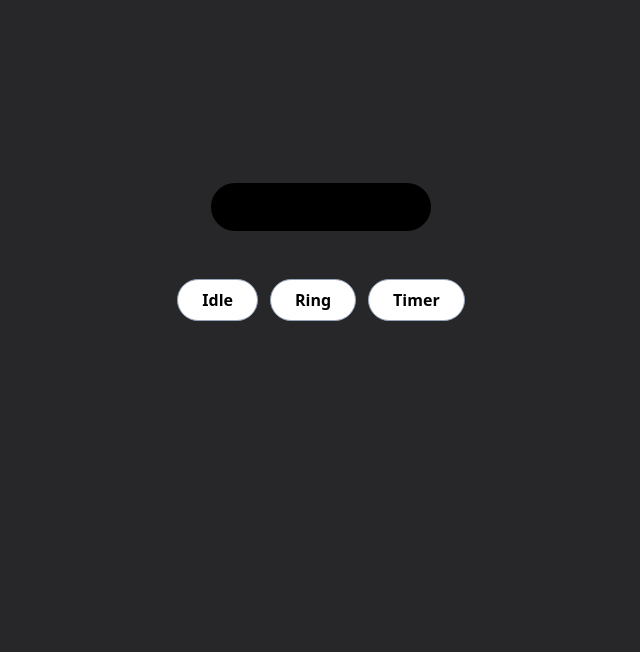
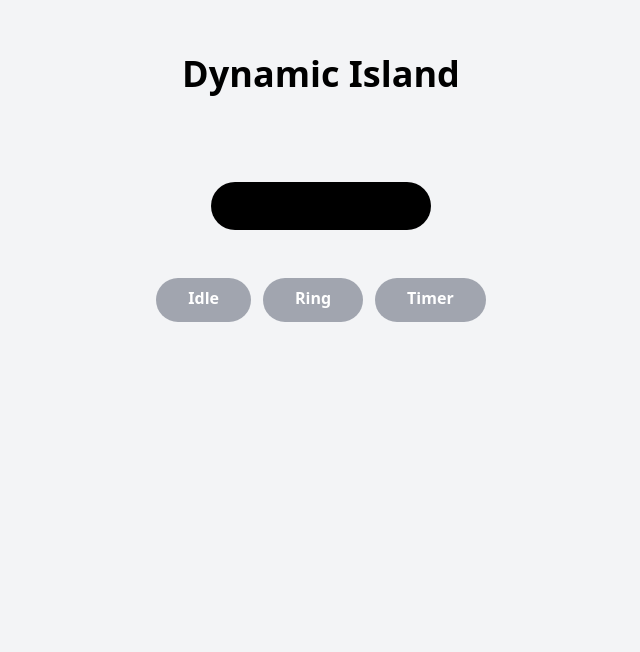
Before and after one commit to Kurniakun17/dynamic-island-clone, a React (Vite) app: page / in a window 1280 px wide. Shown: the part 148-800 px from the top of the page, without its empty margins (319-959 px from the left). Built offline with nearby package versions, Linux system fonts and the light colour scheme.

Commit message:
fix dynamic island clone

```diff
--- a/src/App.jsx
+++ b/src/App.jsx
@@ -8,13 +8,18 @@ import Practice from './screen/Practice';
 const App = () => {
   return (
     <>
-      <div className="bg-zinc-800 min-h-screen p-12 grid place-items-center">
+      <div className="bg-gray-100 min-h-screen p-12 grid place-items-center">
+        <div className="relative w-full">
+          <h1 className="absolute left-1/2 -top-32 -translate-x-1/2  font-bold text-4xl">
+            Dynamic Island
+          </h1>
           <Routes>
             <Route path="/" element={<Framer />} />
             <Route path="/timer" element={<Timer />} />
             <Route path="/practice" element={<Practice />} />
             <Route path="/manual" element={<Manual />} />
           </Routes>
+        </div>
       </div>
 
       {/* Appear on scroll trigger */}
--- a/src/screen/Framer.jsx
+++ b/src/screen/Framer.jsx
@@ -197,7 +197,11 @@ const Framer = () => {
       ]);
     }
   };
-  console.log(`from parents ${state}`);
+
+  function onChangeSet(type) {
+    onClickHandler(type);
+    setState(type);
+  }
 
   return (
     <div className="flex flex-col items-center justify-center gap-12">
@@ -237,7 +241,7 @@ const Framer = () => {
               animate={{ scale: 1 }}
               className="w-full"
             >
-              <Timer state={state} />
+              <Timer state={state} onChangeSet={onChangeSet} />
             </motion.div>
           </AnimatePresence>
         </motion.div>
@@ -250,7 +254,7 @@ const Framer = () => {
             setState('idle');
             onClickHandler('idle');
           }}
-          className="rounded-full bg-white hover:bg-slate-300 duration-300 font-semibold text-black border border-slate-400 p-2 px-6"
+          className="text-white bg-gray-500/60 hover:scale-[0.98] focus:scale-[0.9] duration-300 font-semibold px-8 py-2 pb-3 text-md rounded-full"
         >
           Idle
         </button>
@@ -261,7 +265,7 @@ const Framer = () => {
             onClickHandler('ring');
           }}
           disabled={ringDisabled}
-          className="rounded-full bg-white disabled:bg-slate-400 hover:bg-slate-300 duration-300 font-semibold text-black border border-slate-400 p-2 px-6"
+          className="text-white bg-gray-500/60 hover:scale-[0.98] focus:scale-[0.9] duration-300 font-semibold px-8 py-2 pb-3 text-md rounded-full"
         >
           Ring
         </button>
@@ -271,7 +275,7 @@ const Framer = () => {
             onClickHandler('timer');
           }}
           disabled={ringDisabled}
-          className="rounded-full bg-white disabled:bg-slate-400 hover:bg-slate-300 duration-300 font-semibold text-black border border-slate-400 p-2 px-6"
+          className="text-white bg-gray-500/60 hover:scale-[0.98] focus:scale-[0.9] duration-300 font-semibold px-8 py-2 pb-3  text-md rounded-full"
         >
           Timer
         </button>
--- a/src/screen/Timer.jsx
+++ b/src/screen/Timer.jsx
@@ -1,9 +1,9 @@
 import { AnimatePresence, motion } from 'framer-motion';
-import { Pause, Play } from 'lucide-react';
+import { Pause, Play, X } from 'lucide-react';
 import { useEffect, useState } from 'react';
 
 // eslint-disable-next-line react/prop-types
-const Timer = ({ state }) => {
+const Timer = ({ state, onChangeSet }) => {
   const [time, setTime] = useState(0);
   const [pause, setPause] = useState(false);
 
@@ -53,9 +53,10 @@ const Timer = ({ state }) => {
     <div className="w-full ">
       <AnimatePresence mode="wait">
         <div className="flex items-center text-xl text-white font-semibold justify-between  ">
+          <div className="flex gap-1">
             <button
               onClick={onToggleTimer}
-            className="h-[36px] w-[36px] relative bg-yellow-500/40 text-black rounded-full"
+              className="h-[32px] w-[32px] relative bg-orange-400/20 text-black rounded-full"
             >
               <motion.div
                 key={`pause ${pause}`}
@@ -65,17 +66,37 @@ const Timer = ({ state }) => {
               >
                 {pause ? (
                   <Play
-                  size={18}
-                  className="play text-yellow-500 absolute left-1/2 -translate-x-1/2 top-1/2 -translate-y-1/2"
+                    size={16}
+                    className="play text-orange-500 absolute left-1/2 -translate-x-1/2 top-1/2 -translate-y-1/2"
                   />
                 ) : (
                   <Pause
-                  size={18}
-                  className="pause text-yellow-500 absolute left-1/2 -translate-x-1/2 top-1/2 -translate-y-1/2"
+                    size={16}
+                    className="pause text-orange-500 absolute left-1/2 -translate-x-1/2 top-1/2 -translate-y-1/2"
                   />
                 )}
               </motion.div>
             </button>
+
+            <button
+              onClick={() => {
+                onChangeSet('idle');
+              }}
+              className="h-[32px] w-[32px] relative bg-gray-300/20 text-black rounded-full"
+            >
+              <motion.div
+                key={`close`}
+                initial={{ opacity: 0 }}
+                animate={{ opacity: 1 }}
+                exit={{ opacity: 0 }}
+              >
+                <X
+                  className="absolute left-1/2 top-1/2 -translate-x-1/2 text-gray-300 -translate-y-1/2"
+                  size={18}
+                />
+              </motion.div>
+            </button>
+          </div>
           <div className="flex items-end gap-1">
             <p className="text-[10px] leading-4  text-orange-400 pb-0.5 ">
               Timer
```
Lines whose indentation alone changed are shown as unchanged.
